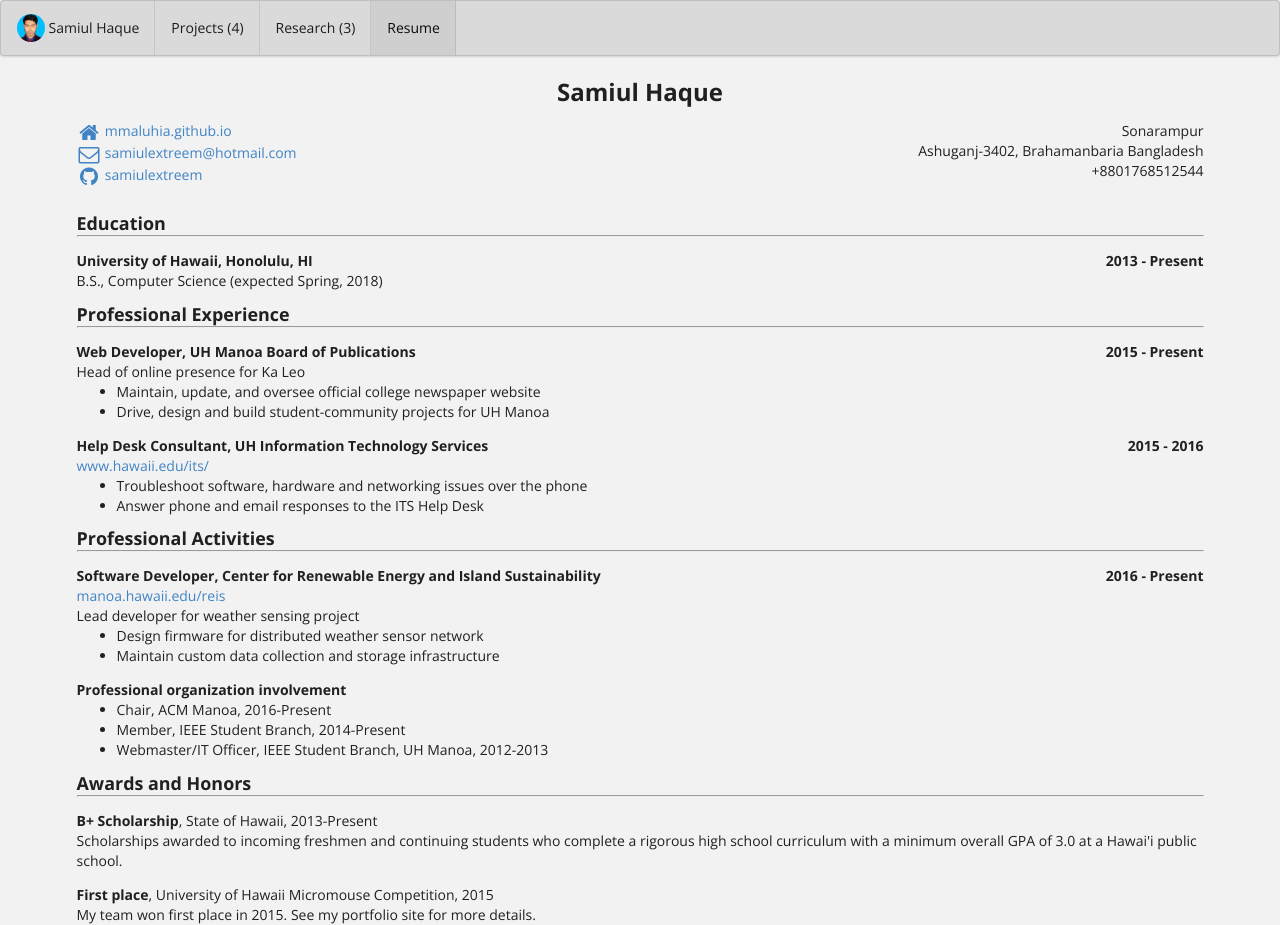
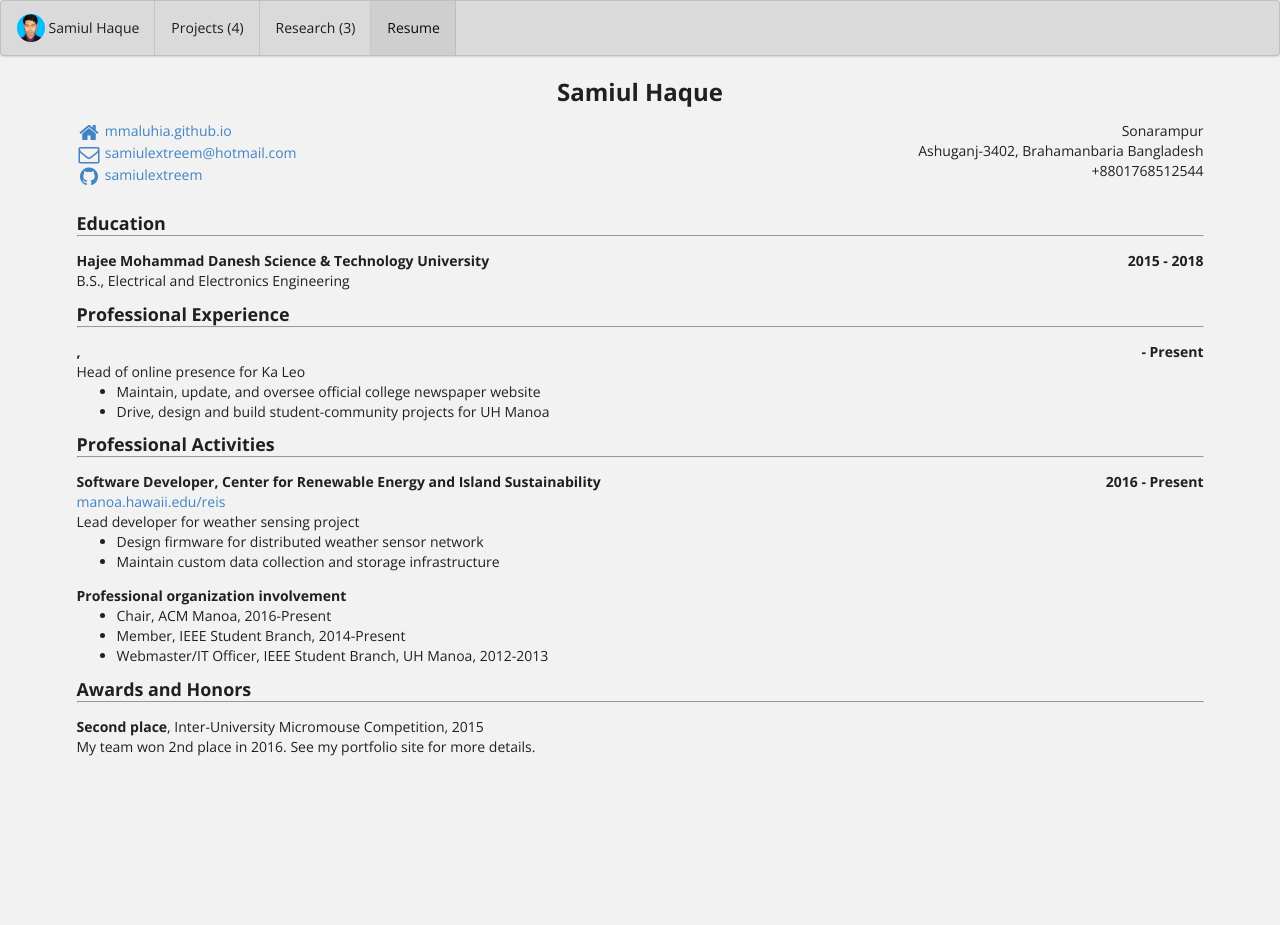
Before and after one commit to samiulextreem/samiulextreem.github.io, a Jekyll site: the page built from bio/index.html, in a window 1280 px wide. Built offline with Jekyll 4.4.1, drawn with Linux system fonts in a browser that asks for light colours; after the commit the page ends 900 px from its top, so only the background shows below that.

Commit message:
Update bio.json

```diff
--- a/_data/bio.json
+++ b/_data/bio.json
@@ -6,7 +6,7 @@
     "email": "samiulextreem@hotmail.com",
     "phone": "+8801768512544",
     "website": "https://mmaluhia.github.io",
-    "summary": "I am studying for a B.S. in Computer Science in the Department of Information and Computer Sciences at the University of Hawaii. I expect to graduate in Spring, 2020.",
+    "summary": "his is Samiul Haque. I have completed my graduation in Electrical and Electronic Engineering from Hajee Mohammad Danesh Science and Technology University, Bangladesh. I am extremely  passionate about technology. Since my university life I have joined many technical organizations to boost up my knowledge. I have participated in several national and international technical competitions. Starting with a simple light sensor, I have made  PID controlled advanced line following robot and autonomous sumo fighting robot. During the last two years of undergrad I solely focused on research. My expertise  is focused on IoT, Machine Learning and Image Processing. I have developed  several real life IoT  projects. Furthermore, I have completed several biomedical projects with the integration of Machine Learning and Image Processing. Currently, I am working as a Junior Software Engineer (Machine Learning) at Agrohi and passionate about exploring new research areas with the  integration of IoT and Machine Learning.",
     "location": {
       "address": "Sonarampur",
       "postalCode": "",
@@ -31,7 +31,7 @@
       ]
     },
     {
-      "name": "data mining",
+      "name": "Embedded programming",
       "keywords": [
       ]
     },
@@ -48,8 +48,7 @@
       "keywords": [
         "C",
         "C++",
-        "Java",
-        "Javascript",
+        "python",
         "Assembly",
         "Common Lisp"
       ]
@@ -58,32 +57,30 @@
       "name": "Toolsets/OS",
       "level": "",
       "keywords": [
-        "MacOS",
         "Ubuntu",
         "Git/GitHub",
         "g++",
-        "TI LaunchPad"
       ]
     }
   ],
   "education": [
     {
-      "institution": "University of Hawaii, Honolulu, HI",
-      "area": "Computer Science (expected Spring, 2018)",
+      "institution": "Hajee Mohammad Danesh Science & Technology University",
+      "area": "Electrical and Electronics Engineering",
       "studyType": "B.S.",
-      "startDate": "2013-09-01",
-      "endDate": "Present",
-      "gpa": "",
+      "startDate": "2015-03-01",
+      "endDate": "2018-03-01",
+      "gpa": "3.07",
       "courses": [
       ]
     }
   ],
   "work": [
     {
-      "company": "UH Manoa Board of Publications",
-      "position": "Web Developer",
+      "company": "",
+      "position": "",
       "website": "",
-      "startDate": "2015-08-01",
+      "startDate": "",
       "endDate": "Present",
       "summary": "Head of online presence for Ka Leo",
       "highlights": [
@@ -91,18 +88,6 @@
         "Drive, design and build student-community projects for UH Manoa"
       ]
     },
-    {
-      "company": "UH Information Technology Services",
-      "position": "Help Desk Consultant",
-      "website": "http://www.hawaii.edu/its/",
-      "startDate": "2015-01-01",
-      "endDate": "2016-03-15",
-      "summary": "",
-      "highlights": [
-        "Troubleshoot software, hardware and networking issues over the phone",
-        "Answer phone and email responses to the ITS Help Desk"
-      ]
-    }
   ],
   "volunteer": [
     {
@@ -133,16 +118,10 @@
   ],
   "awards": [
     {
-      "title": "B+ Scholarship",
-      "date": "2013-Present",
-      "awarder": "State of Hawaii",
-      "summary": "Scholarships awarded to incoming freshmen and continuing students who complete a rigorous high school curriculum with a minimum overall GPA of 3.0 at a Hawai'i public school."
-    },
-    {
-      "title": "First place",
+      "title": "Second place",
       "date": "2015",
-      "awarder": "University of Hawaii Micromouse Competition",
-      "summary": "My team won first place in 2015.  See my portfolio site for more details."
+      "awarder": "Inter-University Micromouse Competition",
+      "summary": "My team won 2nd place in 2016.  See my portfolio site for more details."
     }
   ],
   "references": [
```
